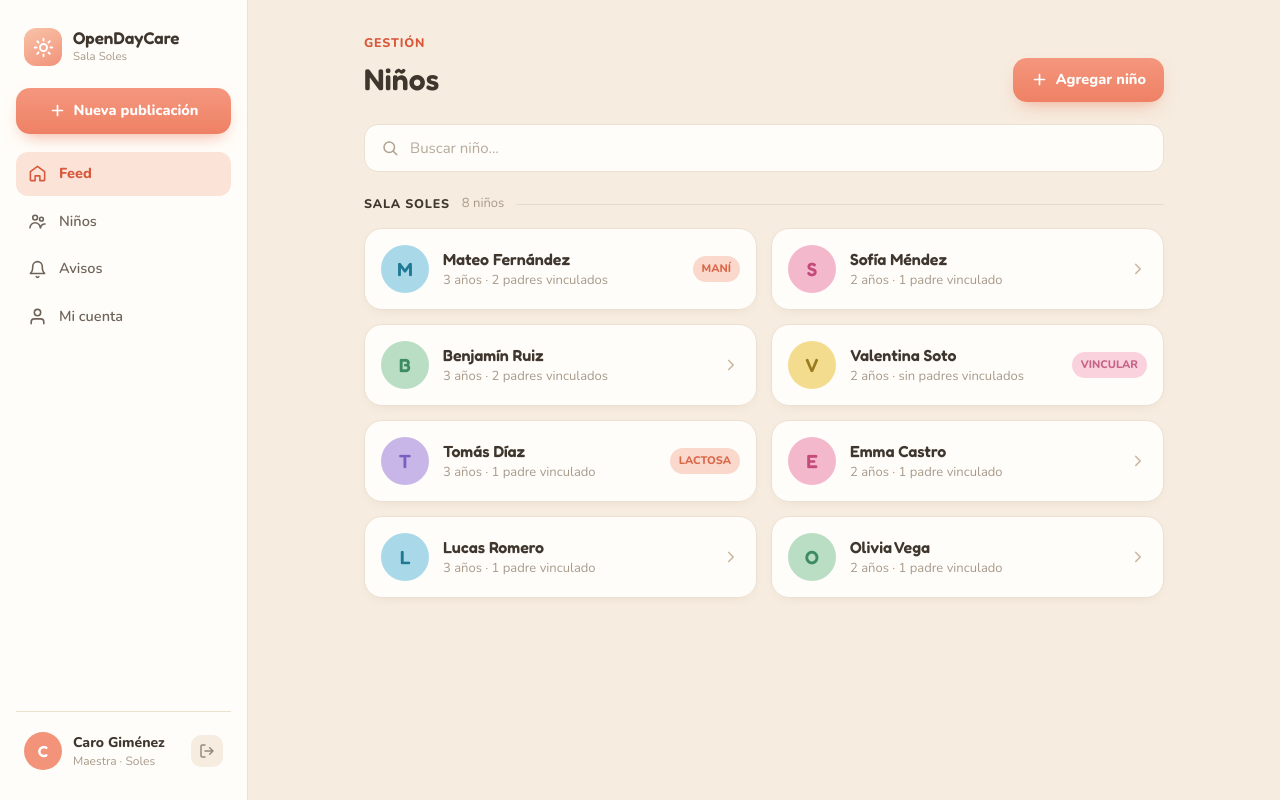
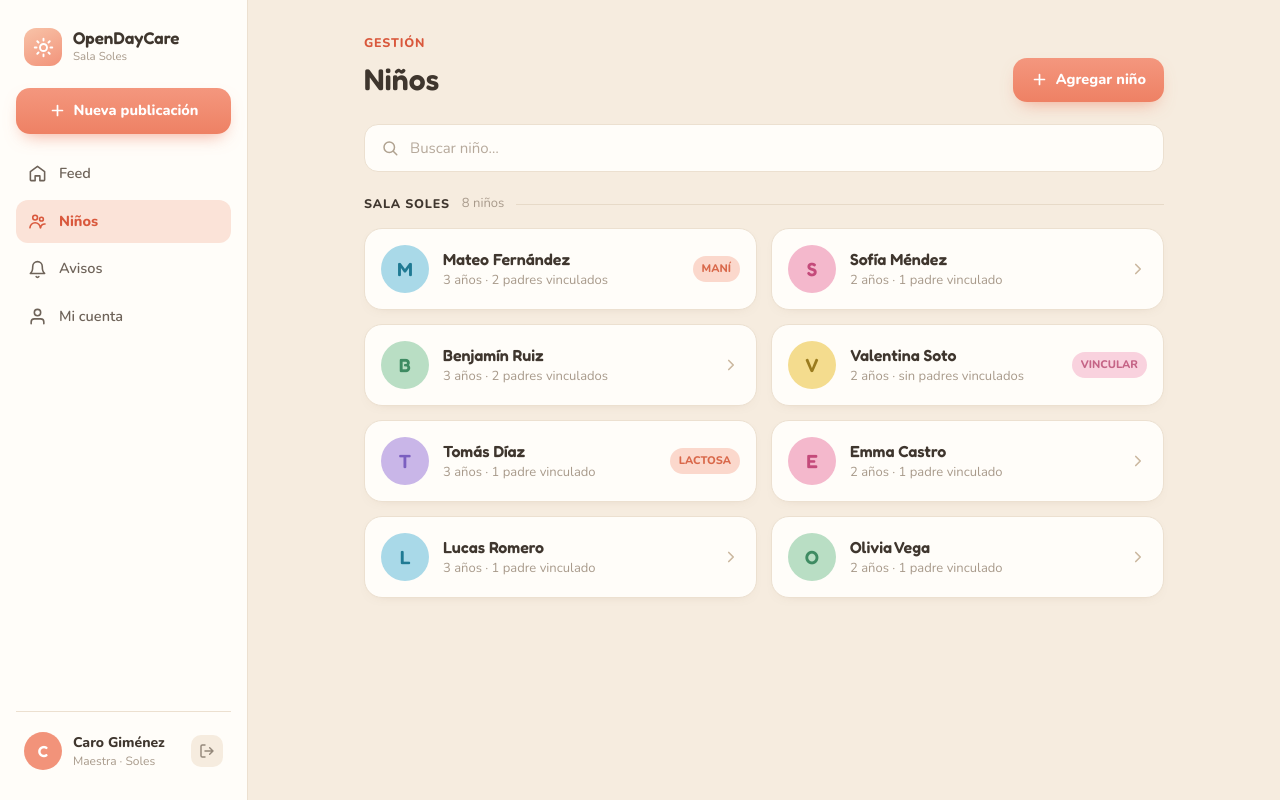
Before and after one commit to gutierrez8006/open-daycare, a Next.js app: page /kids in a window 1280 px wide. Built offline with nearby package versions, Linux system fonts and the light colour scheme.

Commit message:
Paso 6 de la implementación (sidebar: href /kids + activo con usePathname())

```diff
--- a/components/sidebar.tsx
+++ b/components/sidebar.tsx
@@ -2,23 +2,36 @@
 
 import { useState } from "react";
 import type { ReactNode } from "react";
+import { usePathname } from "next/navigation";
 import { session } from "@/data/mock";
 
 type NavItem = {
   label: string;
   href: string;
-  active?: boolean;
+  isActive: (pathname: string) => boolean;
   icon: ReactNode;
 };
 
 const navItems: NavItem[] = [
-  { label: "Feed", href: "#", active: true, icon: <HomeIcon /> },
-  { label: "Niños", href: "#", icon: <ChildrenIcon /> },
-  { label: "Avisos", href: "#", icon: <BellIcon /> },
-  { label: "Mi cuenta", href: "#", icon: <UserIcon /> },
+  {
+    label: "Feed",
+    href: "#",
+    isActive: (pathname) => pathname === "/",
+    icon: <HomeIcon />,
+  },
+  {
+    label: "Niños",
+    href: "/kids",
+    isActive: (pathname) =>
+      pathname === "/kids" || pathname.startsWith("/kids/"),
+    icon: <ChildrenIcon />,
+  },
+  { label: "Avisos", href: "#", isActive: () => false, icon: <BellIcon /> },
+  { label: "Mi cuenta", href: "#", isActive: () => false, icon: <UserIcon /> },
 ];
 
 function SidebarContent({ onNavigate }: { onNavigate?: () => void }) {
+  const pathname = usePathname();
   const roomLabel = session.sala.name.replace(/^Sala /, "");
 
   return (
@@ -51,14 +64,16 @@ function SidebarContent({ onNavigate }: { onNavigate?: () => void }) {
       </a>
 
       <nav className="flex flex-1 flex-col gap-1">
-        {navItems.map((item) => (
+        {navItems.map((item) => {
+          const active = item.isActive(pathname);
+          return (
             <a
               key={item.label}
               href={item.href}
               onClick={onNavigate}
-            aria-current={item.active ? "page" : undefined}
+              aria-current={active ? "page" : undefined}
               className={`flex items-center gap-3 rounded-[12px] px-3 py-[11px] text-[14.5px] ${
-              item.active
+                active
                   ? "bg-[#FBE3D8] font-extrabold text-brand"
                   : "font-semibold text-[#6E6359]"
               }`}
@@ -66,7 +81,8 @@ function SidebarContent({ onNavigate }: { onNavigate?: () => void }) {
               {item.icon}
               {item.label}
             </a>
-        ))}
+          );
+        })}
       </nav>
 
       <div className="mt-[10px] border-t border-line pt-[14px]">
```
Lines whose indentation alone changed are shown as unchanged.
